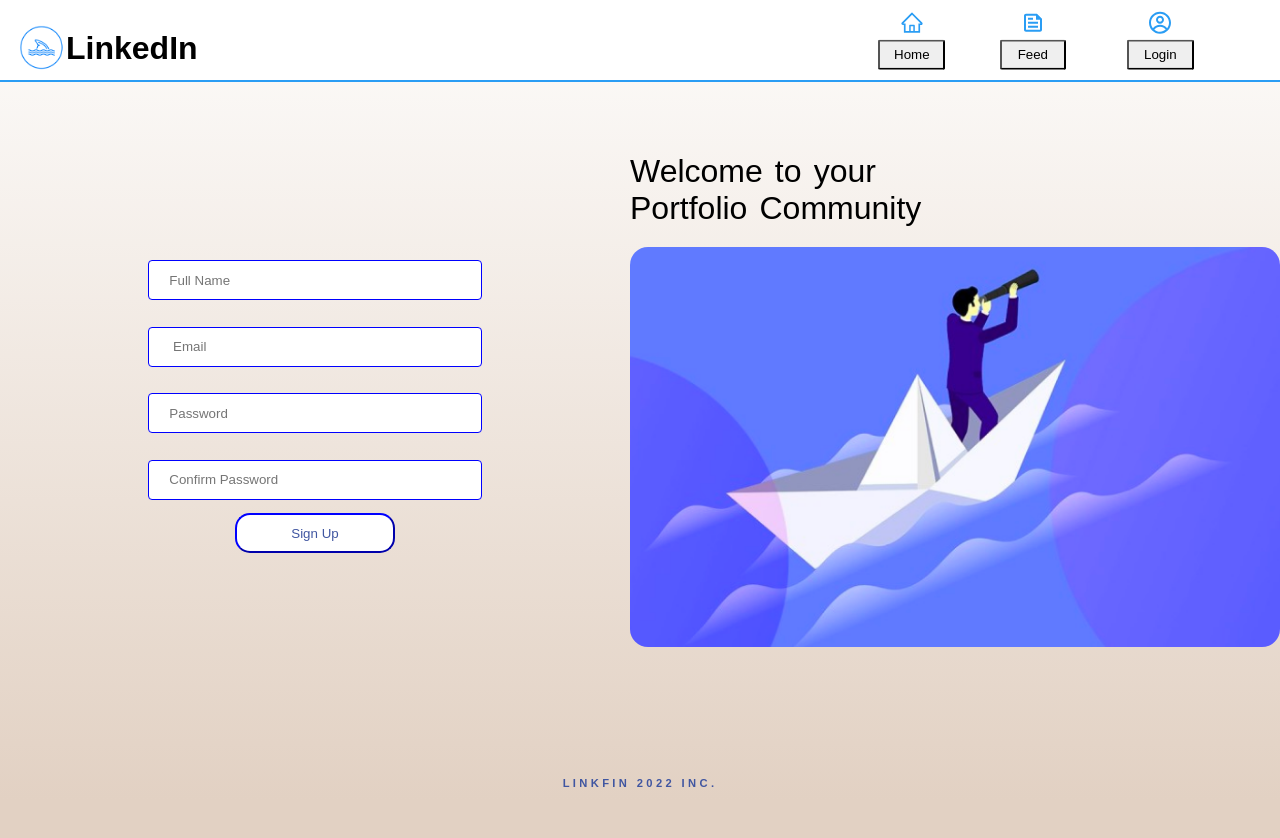
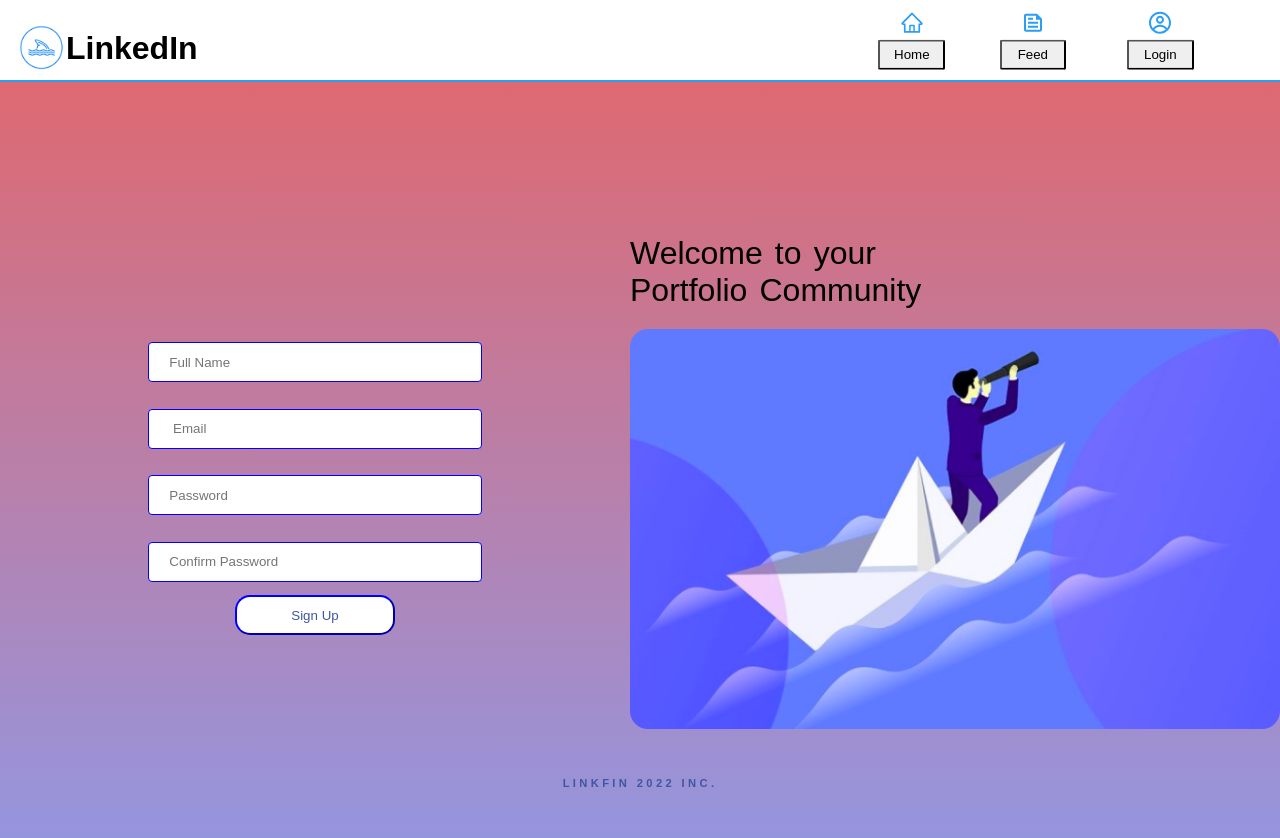
Before and after one commit to KdoubleUs/LinkedFin-KW, a React (Create React App) app in the folder front-end/: page / in a window 1280 px wide. Shown: the top 838 px of the page. Before the commit the page ends 800 px from the top, so only its background shows below. Built offline with nearby package versions, Linux system fonts and the light colour scheme; no server answers.

Commit message:
fixing div sections

```diff
--- a/front-end/src/App.css
+++ b/front-end/src/App.css
@@ -2,15 +2,8 @@
   --BlueFin: #2a9df4;
 }
 html {
-  background-color: #e2d1c3;
-}
-.app {
-  height: 100vh;
-  width: 100vw;
-}
-body {
-  background: linear-gradient(#fdfcfb, #e2d1c3);
-  background-repeat: no-repeat;
+  height: fit-content;
+  background: linear-gradient(#e66465, #9198e5);
 }
 * {
   padding: 0;
@@ -171,3 +164,25 @@ input {
 .project-component-github {
   color: black;
 }
+
+/* PROFILE SECTION*/
+.project-div {
+  width: 3em;
+}
+.personal-projects {
+  border-style: solid;
+}
+.personal-projects {
+  margin-bottom: 1em;
+  border-style: solid;
+  /* height: 8em; */
+  position: relative;
+  width: 50em;
+  /* left: 20%; */
+  padding: 1.2em;
+  border-radius: 5px;
+  background-color: #c0e4ff;
+}
+.projects {
+  width: 15em;
+}
--- a/front-end/src/components/ProfileComp/profile-comp.css
+++ b/front-end/src/components/ProfileComp/profile-comp.css
@@ -29,11 +29,11 @@
   height: 1.5rem;
   width: 1.5rem;
 } */
-.profile-screen-container {
+/* .profile-screen-container {
+  position: relative;
   height: 100%;
   width: 100%;
-}
-
+} */
 .profilecomp {
   border-style: solid;
   position: relative;
@@ -75,12 +75,12 @@
 .profile-projects {
   position: relative;
 }
-.personal-projects {
+/* .personal-projects {
   position: relative;
-  height: 50em;
+
   top: 20%;
   background: #e2d1c3;
-}
+} */
 .profile-component-image {
   float: right;
   border-radius: 50%;
@@ -115,17 +115,7 @@
 .project-component-github {
   text-decoration: none;
 }
-.projects {
-  margin-bottom: 1em;
-  border-style: solid;
-  width: 50em;
-  height: 8em;
-  position: relative;
-  left: 20%;
-  padding: 1.2em;
-  border-radius: 5px;
-  background-color: #c0e4ff;
-}
+
 .setofimages {
   display: flex;
   flex-direction: column;
--- a/front-end/src/components/ProjectComp/ProjectComp.jsx
+++ b/front-end/src/components/ProjectComp/ProjectComp.jsx
@@ -27,17 +27,17 @@ export default function ProjectComp({
   };
 
   return (
-    <div className="personal-projects">
+    <motion.div
+      className="personal-projects"
+      whileHover={{ x: -15, y: -10, boxShadow: "10px 5px 50px black" }}
+      initial={{ opacity: 0 }}
+      animate={{ opacity: 1 }}
+      transition={{ duration: 0.3 }}
+    >
       {projects &&
         projects.map(project => (
-          <div key={project.id}>
-            <motion.div
-              className="projects"
-              whileHover={{ x: -15, y: -10, boxShadow: "10px 5px 50px black" }}
-              initial={{ opacity: 0 }}
-              animate={{ opacity: 1 }}
-              transition={{ duration: 0.3 }}
-            >
+          <div key={project.id} className="project-div">
+            <motion.div className="projects">
               <h3 className="project-component-name">{project.title}</h3>
               <a
                 className="project-component-github"
@@ -72,6 +72,6 @@ export default function ProjectComp({
             </motion.div>
           </div>
         ))}
-    </div>
+    </motion.div>
   );
 }
--- a/front-end/src/components/navbar/App.css
+++ b/front-end/src/components/navbar/App.css
@@ -1,6 +1,6 @@
 .nav-container {
   display: flex;
-  position: absolute;
+  position: relative;
   top: 0;
   width: 100%;
   border-bottom: 2px solid #2a9df4;
@@ -24,18 +24,6 @@
   transform: translateY(-40%);
 }
 
-/* .nav-logo-text {
-  color: #2a9df4;
-  padding-top: 3vh;
-} */
-
-/* .login-button {
-  position: absolute;
-  right: 0;
-  margin-top: 10px;
-  display: flex;
-  align-items: center;
-} */
 .login-button {
   position: relative;
   top: 50%;
```
